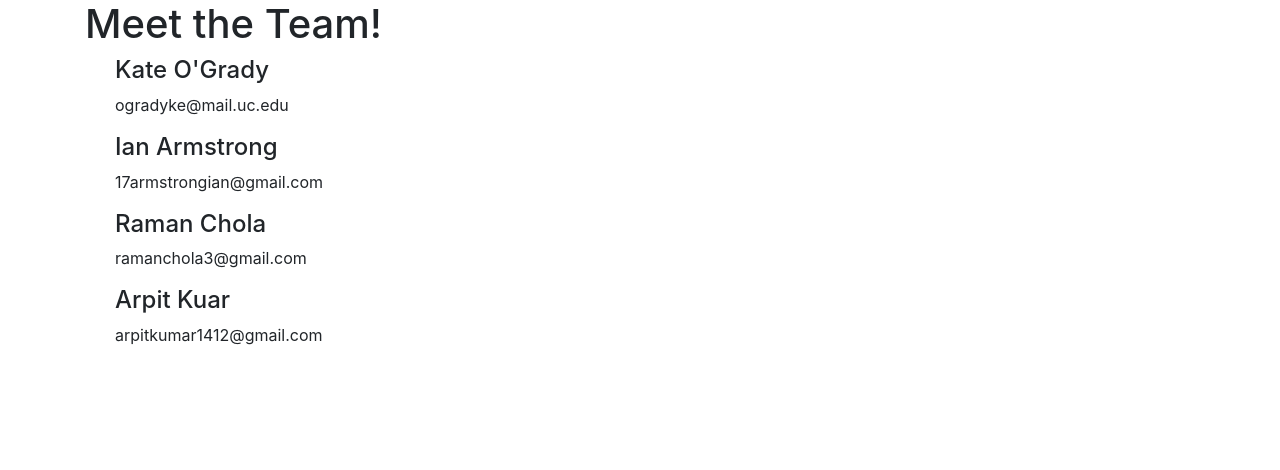
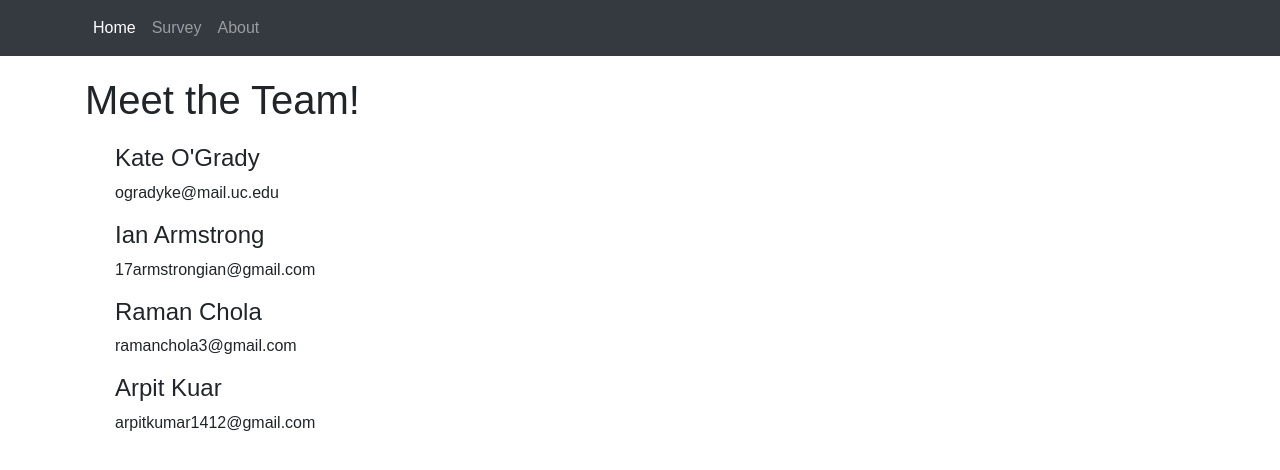
Before and after one commit to Ianarm11/diabcheck, a Flask app: page /about in a window 1280 px wide. Shown: the top 470 px of the page. Run offline with Flask 2, Linux system fonts and the light colour scheme; some libraries are stand-ins or nearby versions.

Commit message:
fixed some issues on the homepage and about page

```diff
--- a/static/styles/home.css
+++ b/static/styles/home.css
@@ -16,9 +16,6 @@ body{
   font-weight: 900;
 }
 
-.title-1{
-  color:black;
-}
 
 * {
   margin: 0;
@@ -27,26 +24,26 @@ body{
   font-family: "Poppins", sans-serif;
 }
 
-.header{
-  /* height: 100vh; */
+.title-1{
+  color:#ffffff;
   text-align: center;
-  font-size: 30px;
+  font-size: 50px;
   font-weight: 900;
 }
 
 .button{
   position: relative;
-  width: 180px;
-  height: 120px;
+  width: 380px;
+  height: 100px;
   margin: 20px;
-  line-height: 45px;
+  line-height: 0px;
   letter-spacing: 2px;
   text-decoration: none;
   text-transform: uppercase;
   text-align: center;
   color: white;
   background-color: transparent;
-  border: 1px solid red;
+  border: 1px solid #FF0000;
   cursor: pointer;
   -webkit-transition: background 0.2s ease-in-out;
   transition: background 0.2s ease-in-out;
@@ -55,7 +52,7 @@ body{
 .button:hover{
   border: none;
   color:#000;
-  background: red;
+  background:#FF0000;
 }
 
 .input{
@@ -88,10 +85,18 @@ body{
   background: linear-gradient(
     to bottom,
     rgba(0,0,0, 0),
-    rgba(0,0,0, 0)
+    rgba(0,0,0, 1)
 ),url(https://images.unsplash.com/photo-1495653797063-114787b77b23?ixid=MnwxMjA3fDB8MHxwaG90by1wYWdlfHx8fGVufDB8fHx8&ixlib=rb-1.2.1&auto=format&fit=crop&w=1170&q=80);
   background-repeat: no-repeat;
-  height: 120vh;
+  height: 100vh;
   background-size: cover;
-  /* overflow: hidden; */
+  overflow: hidden;
 }
+
+.text-left{
+  margin-top: 20px;
+}
+
+.members{
+  margin-top: 20px;
+}
--- a/templates/about.html
+++ b/templates/about.html
@@ -3,13 +3,32 @@
     <meta charset="utf-8">
     <title></title>
     <link rel="stylesheet" href="https://stackpath.bootstrapcdn.com/bootstrap/4.3.1/css/bootstrap.min.css" integrity="sha384-ggOyR0iXCbMQv3Xipma34MD+dH/1fQ784/j6cY/iJTQUOhcWr7x9JvoRxT2MZw1T" crossorigin="anonymous">
-    <link rel= "stylesheet" type= "text/css" href= "{{ url_for('static',filename='styles/badresults.css') }}">
+    <link rel= "stylesheet" type= "text/css" href= "{{ url_for('static',filename='styles/home.css') }}">
   </head>
   <body>
+    <div>
+      <nav class="navbar navbar-expand-md navbar-dark bg-dark">
+        <div class="container">
+          <div class="collapse navbar-collapse" id="navbarNav">
+            <ul class="navbar-nav">
+              <li class="nav-item active">
+                <a class="nav-link" href="/home">Home<span class="sr-only">(current)</span></a>
+              </li>
+              <li class="nav-item">
+                <a class="nav-link" href="/survey">Survey</a>
+              </li>
+              <li class="nav-item">
+                <a class="nav-link" href="/about">About</a>
+              </li>
+            </ul>
+          </div>
+      </div>
+      </nav>
+    </div>
     <div class="container">
     <div class="text-left">
       <h1>Meet the Team!</h1>
-      <div class="container">
+      <div class="container members">
         <div class="col-4">
           <h4>Kate O'Grady</h4>
           <p>ogradyke@mail.uc.edu</p>
```
